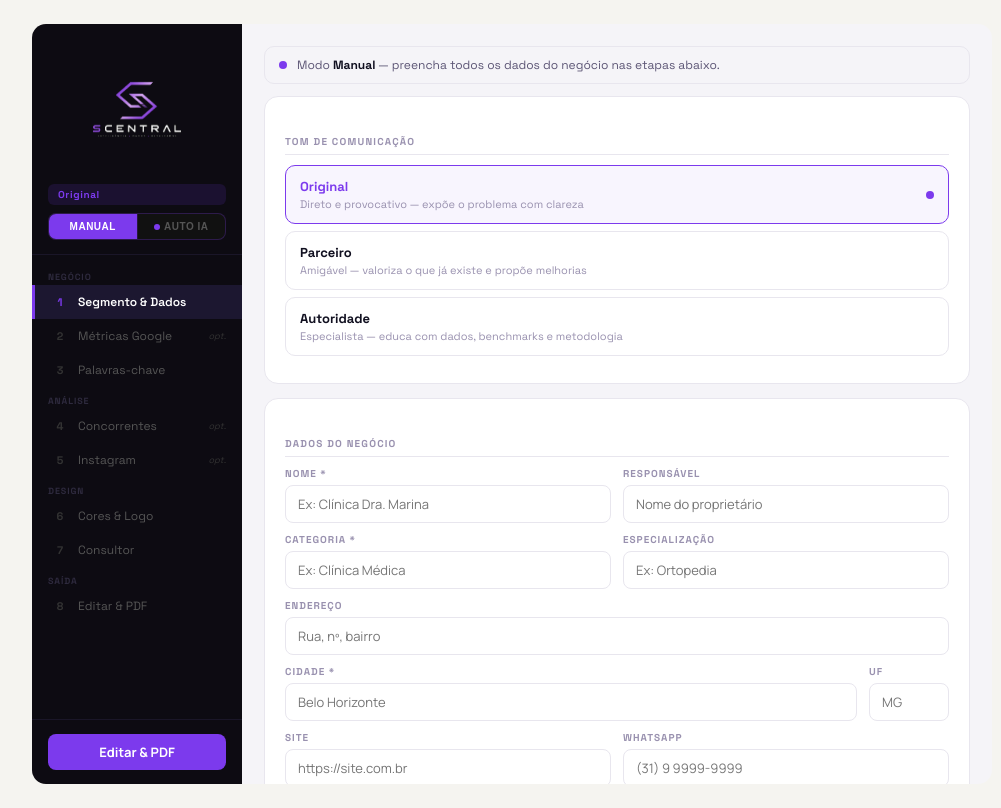
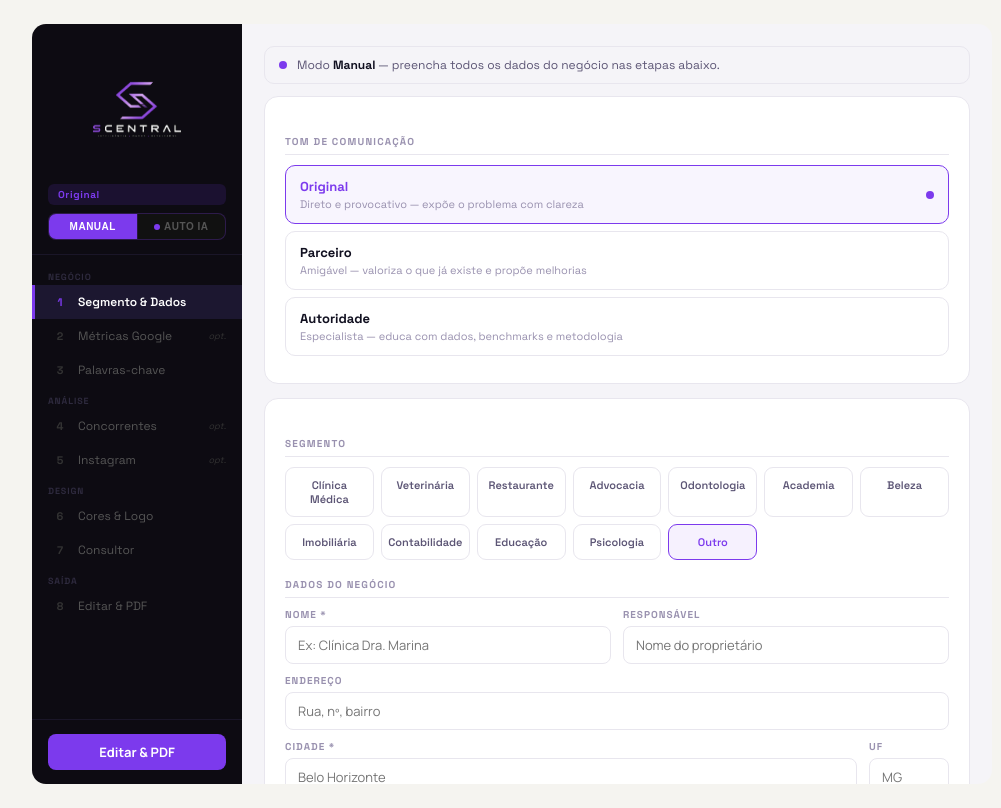
Before and after one commit to joaoarruda07/diagnostico-digital-, a React (Vite) app: page / in a window 1280 px wide. Shown: the whole page, without its empty margins (128-1129 px from the left). Built offline with nearby package versions, Linux system fonts and the light colour scheme.

Commit message:
Update App.jsx

```diff
--- a/src/App.jsx
+++ b/src/App.jsx
@@ -600,14 +600,18 @@ Retorne SOMENTE JSON sem markdown:
           </div>
 
           <div style={css.card()}>
+            <div style={css.sec}>Segmento</div>
+            <div style={{display:"grid",gridTemplateColumns:"repeat(auto-fill,minmax(88px,1fr))",gap:"7px",marginBottom:"14px"}}>
+              {Object.entries(NICHOS).map(([k,v])=>(
+                <div key={k} onClick={()=>setNicho(k)} style={{padding:"10px 6px",borderRadius:"9px",border:nichoKey===k?`1.5px solid ${form.cor1}`:`.5px solid ${T.n200}`,background:nichoKey===k?form.cor1+"12":T.n0,cursor:"pointer",textAlign:"center",transition:"all .12s"}}>
+                  <div style={{fontSize:"11px",fontWeight:600,color:nichoKey===k?form.cor1:T.n600}}>{v.label}</div>
+                </div>
+              ))}
+            </div>
             <div style={css.sec}>Dados do negócio</div>
             <div style={{display:"grid",gridTemplateColumns:"1fr 1fr",gap:"12px",marginBottom:"10px"}}>
               <div><label style={css.lbl}>Nome *</label><input style={css.inp} value={form.nome} onChange={e=>setF("nome",e.target.value)} placeholder="Ex: Clínica Dra. Marina"/></div>
               <div><label style={css.lbl}>Responsável</label><input style={css.inp} value={form.responsavel||""} onChange={e=>setF("responsavel",e.target.value)} placeholder="Nome do proprietário"/></div>
-            </div>
-            <div style={{display:"grid",gridTemplateColumns:"1fr 1fr",gap:"12px",marginBottom:"10px"}}>
-              <div><label style={css.lbl}>Categoria *</label><input style={css.inp} value={form.categoria} onChange={e=>setF("categoria",e.target.value)} placeholder="Ex: Clínica Médica"/></div>
-              <div><label style={css.lbl}>Especialização</label><input style={css.inp} value={form.especializacao||""} onChange={e=>setF("especializacao",e.target.value)} placeholder="Ex: Ortopedia"/></div>
             </div>
             <div style={{marginBottom:"10px"}}><label style={css.lbl}>Endereço</label><input style={css.inp} value={form.endereco||""} onChange={e=>setF("endereco",e.target.value)} placeholder="Rua, nº, bairro"/></div>
             <div style={{display:"grid",gridTemplateColumns:"1fr 80px",gap:"12px",marginBottom:"10px"}}>
@@ -740,12 +744,16 @@ Retorne SOMENTE JSON sem markdown:
 
         {/* P4 — Concorrentes (OPCIONAL) */}
         {pg===4&&<div>
-          <div style={{...css.card(T.goldL),border:`.5px solid ${T.goldM}`,marginBottom:"10px"}}>
+          {p2modo==="manual"&&<div style={{...css.card(T.n50),border:`.5px solid ${T.n200}`,marginBottom:"10px",padding:"16px 20px"}}>
+            <div style={{fontSize:"13px",fontWeight:700,color:T.n900,marginBottom:"4px"}}>Análise de concorrentes</div>
+            <div style={{fontSize:"12px",color:T.n400,lineHeight:1.6}}>Disponível no modo <strong>Auto IA</strong>. Ative o modo Auto IA na sidebar para buscar concorrentes automaticamente pelo Google Maps.</div>
+          </div>}
+          {p2modo==="auto"&&<div style={{...css.card(T.goldL),border:`.5px solid ${T.goldM}`,marginBottom:"10px"}}>
             <div style={{fontSize:"12px",color:T.gold,fontWeight:600,display:"flex",alignItems:"center",gap:"6px"}}>
               <svg width="14" height="14" viewBox="0 0 24 24" fill="none" stroke="currentColor" strokeWidth="2.5" strokeLinecap="round"><circle cx="12" cy="12" r="10"/><line x1="12" y1="8" x2="12" y2="12"/><line x1="12" y1="16" x2="12.01" y2="16"/></svg>
               Seção opcional — sem concorrentes, a página não será gerada no PDF
             </div>
-          </div>
+          </div>}
           {p2modo==="auto"&&<div style={css.card()}>
             <div style={{fontSize:"13px",fontWeight:700,marginBottom:"4px",display:"flex",alignItems:"center",gap:"8px"}}>Concorrentes <span style={{background:"linear-gradient(90deg,#7C3AED,#4F46E5)",color:"#fff",fontSize:"10px",padding:"2px 8px",borderRadius:"20px",fontWeight:700}}>IA + Web</span></div>
             <SBar/>
@@ -765,13 +773,17 @@ Retorne SOMENTE JSON sem markdown:
                 {c.diferencial&&<div style={{fontSize:"11px",color:T.n400,marginTop:"4px"}}>{c.diferencial}</div>}
               </div>))}
             </div>}
-          </div>}          {temConcs&&(
+          </div>}
+          {p2modo==="auto"&&temConcs&&(
             <div style={css.card()}>
               <div style={css.sec}>Mapa de posicionamento</div>
               <div style={{borderRadius:"10px",overflow:"hidden",border:`.5px solid ${T.n200}`}} dangerouslySetInnerHTML={{__html:mapHtml}}/>
             </div>
           )}
-          <div style={css.card()}>
+          {p2modo==="manual"&&<div style={{...css.card(T.n50),border:`.5px solid ${T.n200}`}}>
+            <div style={{fontSize:"12px",color:T.n400,textAlign:"center",padding:"8px 0"}}>Alterne para <strong style={{color:form.cor1}}>Auto IA</strong> para buscar e mapear concorrentes automaticamente.</div>
+          </div>}
+          {p2modo==="auto"&&<div style={css.card()}>
             <div style={css.sec}>Adicionar manualmente</div>
             <div style={{display:"grid",gridTemplateColumns:"1fr 1fr",gap:"10px",marginBottom:"10px"}}>
               <div><label style={css.lbl}>Nome</label><input id="cNome" style={css.inp} placeholder="Concorrente"/></div>
@@ -783,7 +795,7 @@ Retorne SOMENTE JSON sem markdown:
             </div>
             <div style={{marginBottom:"10px"}}><label style={css.lbl}>Diferencial</label><input id="cDiff" style={css.inp} placeholder="Mais fotos, site otimizado..."/></div>
             <button onClick={addComp} style={css.btnSm(T.n0,T.n700)}>+ Adicionar</button>
-          </div>
+          </div>}
           <div style={{display:"flex",gap:"10px",justifyContent:"space-between"}}><Nav label="← Voltar" to={3} back/><Nav label="Próximo →" to={5}/></div>
         </div>}
 
```
